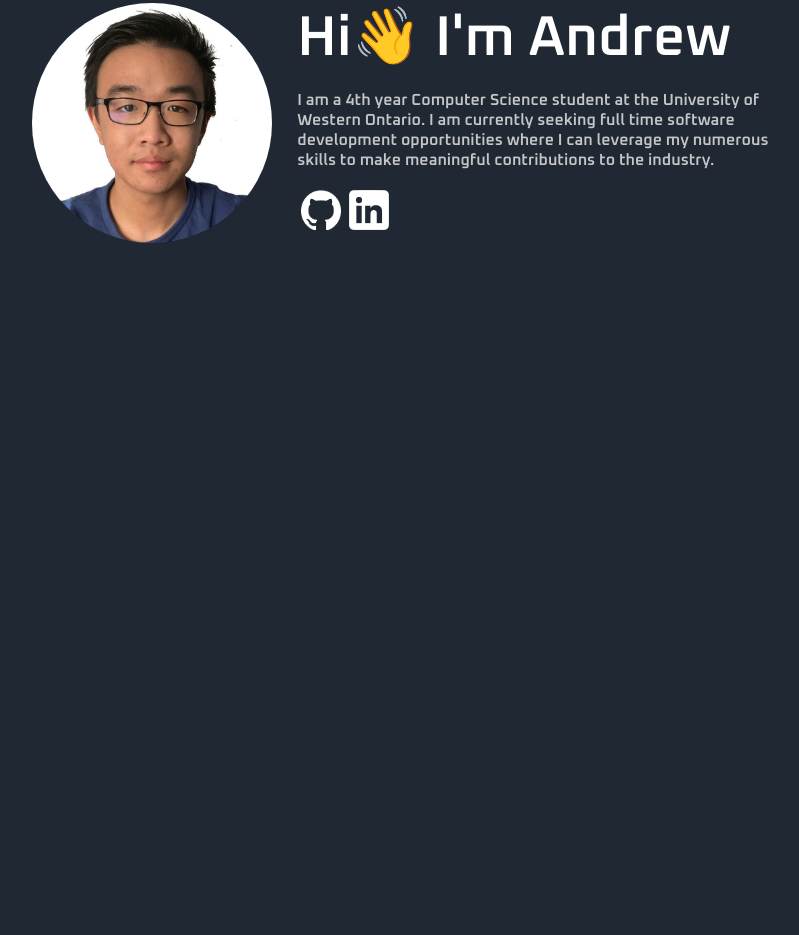
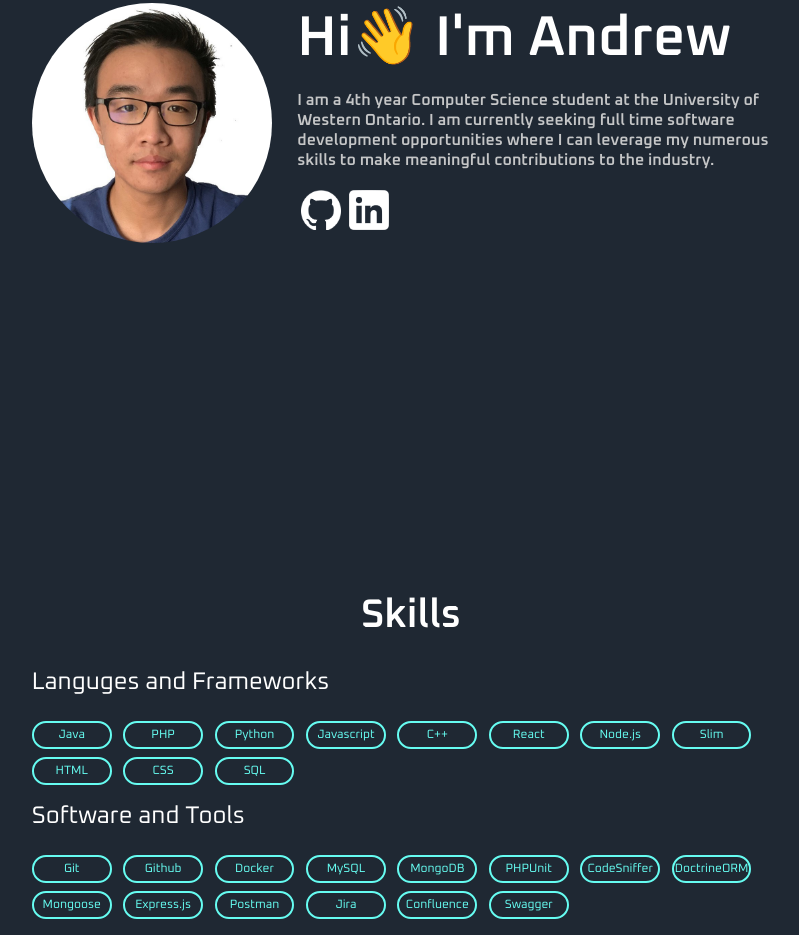
Before and after one commit to akwan84/andrewkwan, a plain HTML site: page index.html in a window 1280 px wide. Shown: the part 245-1180 px from the top of the page, without its empty margins (229-1028 px from the left). Before the commit the page ends 808 px from the top, so only its background shows below. Drawn offline with Linux system fonts and the light colour scheme.

Commit message:
finished skills section

```diff
--- a/index.html
+++ b/index.html
@@ -17,15 +17,49 @@
                 <div class="navbar">Projects</div>
                 <div class="navbar">Education</div>
                 <div class="navbar">Experience</div>
-                <div class="navbar">Skills</div>
+                <a href="#skills"><div class="navbar">Skills</div></a>
             </nav>
             <div id="bio">
                 <img src="image.jpg" id="profile-pic">
                 <div id="bio-paragraph">
                     <h2>Hi&#128075 I'm Andrew</h2>
                     <p>I am a 4th year Computer Science student at the University of Western Ontario. I am currently seeking full time software development opportunities where I can leverage my numerous skills to make meaningful contributions to the industry.</p>
-                    <a href="https://github.com/akwan84"><img src="github-mark.png" class="bio-logo"></a>
-                    <a href="www.linkedin.com/in/andrew-kwan-2312a41b6"><img src="linkedin.png" class="bio-logo"></a>
+                    <a href="https://github.com/akwan84" target="_blank"><img src="github-mark.png" class="bio-logo"></a>
+                    <a href="https://www.linkedin.com/in/andrew-kwan-2312a41b6" target="_blank"><img src="linkedin.png" class="bio-logo"></a>
+                </div>
+            </div>
+            <div id="skills">
+                <h1 id="skills-header">Skills</h1>
+                <h3 class="skills-sub">Languges and Frameworks</h3>
+                <div class="subsection">
+                    <div class="skill">Java</div>
+                    <div class="skill">PHP</div>
+                    <div class="skill">Python</div>
+                    <div class="skill">Javascript</div>
+                    <div class="skill">C++</div>
+                    <div class="skill">React</div>
+                    <div class="skill">Node.js</div>
+                    <div class="skill">Slim</div>
+                    <div class="skill">HTML</div>
+                    <div class="skill">CSS</div>
+                    <div class="skill">SQL</div>
+                </div>
+                <h3 class="skills-sub">Software and Tools</h3>
+                <div class="subsection">
+                    <div class="skill">Git</div>
+                    <div class="skill">Github</div>
+                    <div class="skill">Docker</div>
+                    <div class="skill">MySQL</div>
+                    <div class="skill">MongoDB</div>
+                    <div class="skill">PHPUnit</div>
+                    <div class="skill">CodeSniffer</div>
+                    <div class="skill">DoctrineORM</div>
+                    <div class="skill">Mongoose</div>
+                    <div class="skill">Express.js</div>
+                    <div class="skill">Postman</div>
+                    <div class="skill">Jira</div>
+                    <div class="skill">Confluence</div>
+                    <div class="skill">Swagger</div>
                 </div>
             </div>
         </div>
--- a/style.css
+++ b/style.css
@@ -77,6 +77,10 @@
     color: #c5c6c7;
 }
 
+#bio {
+    height: 70vh;
+}
+
 .bio-logo {
     margin-left: 0.5vh;
     margin-top: 0.5vh;
@@ -89,8 +93,53 @@
     cursor: pointer;
 }
 
+#skills {
+    width: 100%;
+    height: 30vh;
+}
+
+#skills-header {
+    font-size: 5vh;
+    font-family: "Oxanium", sans-serif;
+    font-weight: 600;
+    text-align: center;
+    color: white;
+}
+
+.skills-sub {
+    font-size: 3vh;
+    font-family: "Oxanium", sans-serif;
+    font-weight: 400;
+    color: white;
+}
+
+.skill {
+    width: 10%;
+    height: 3vh;
+    font-size: 1.5vh;
+    line-height: 3vh;
+    margin-right: 1%;
+    margin-bottom: 1vh;
+    border: 2px solid #66fcf1;
+    text-align: center;
+    border-radius: 15px;
+    color: #66fcf1;
+    font-family: "Oxanium", sans-serif;
+    display: inline-block;
+}
+
+.subsection {
+    width: 100%;
+    height: 10vh;
+    float: left;
+}
+
 body {
     background-color: #1f2833;
+}
+
+html {
+    scroll-behavior: smooth;
 }
 
 @keyframes flyInRight {
```
